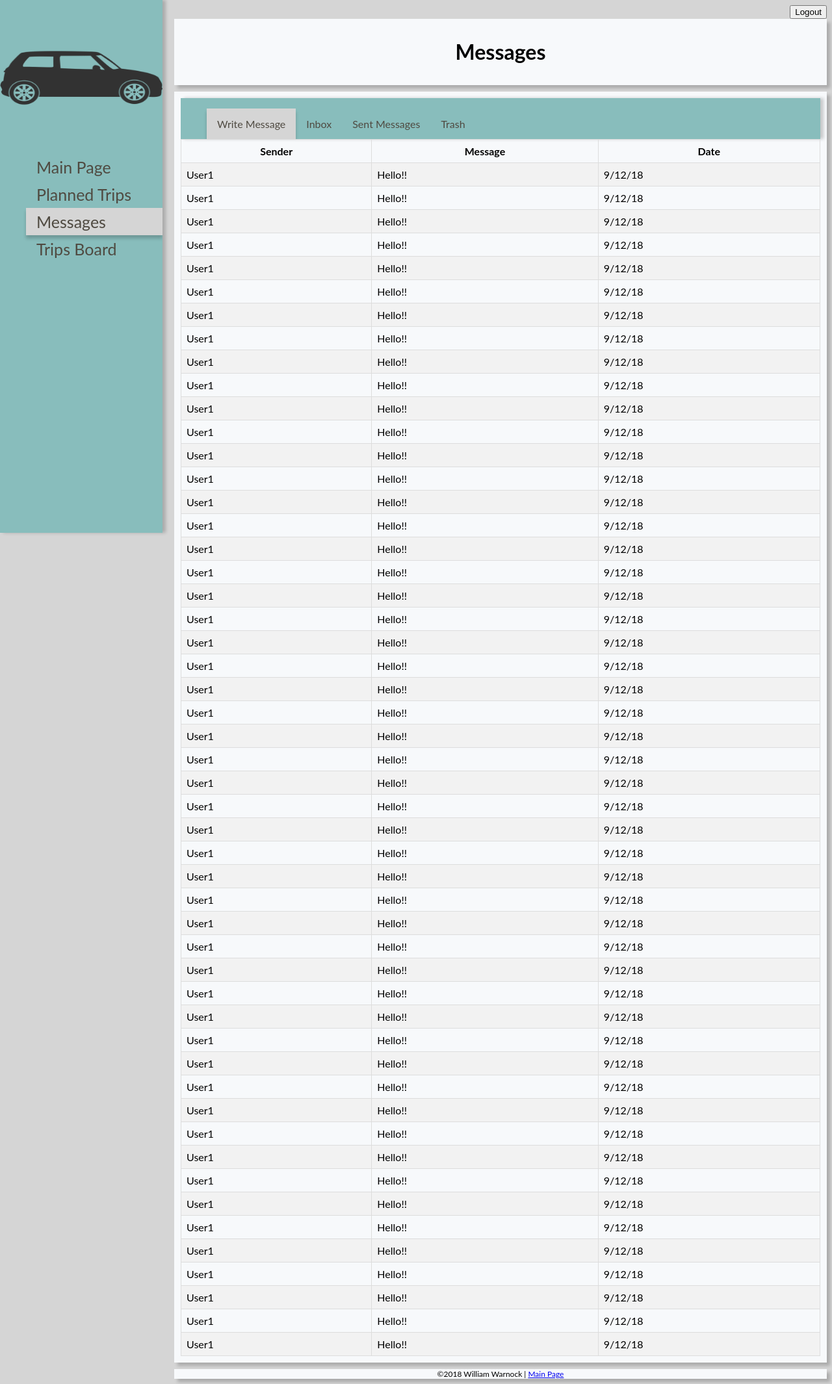
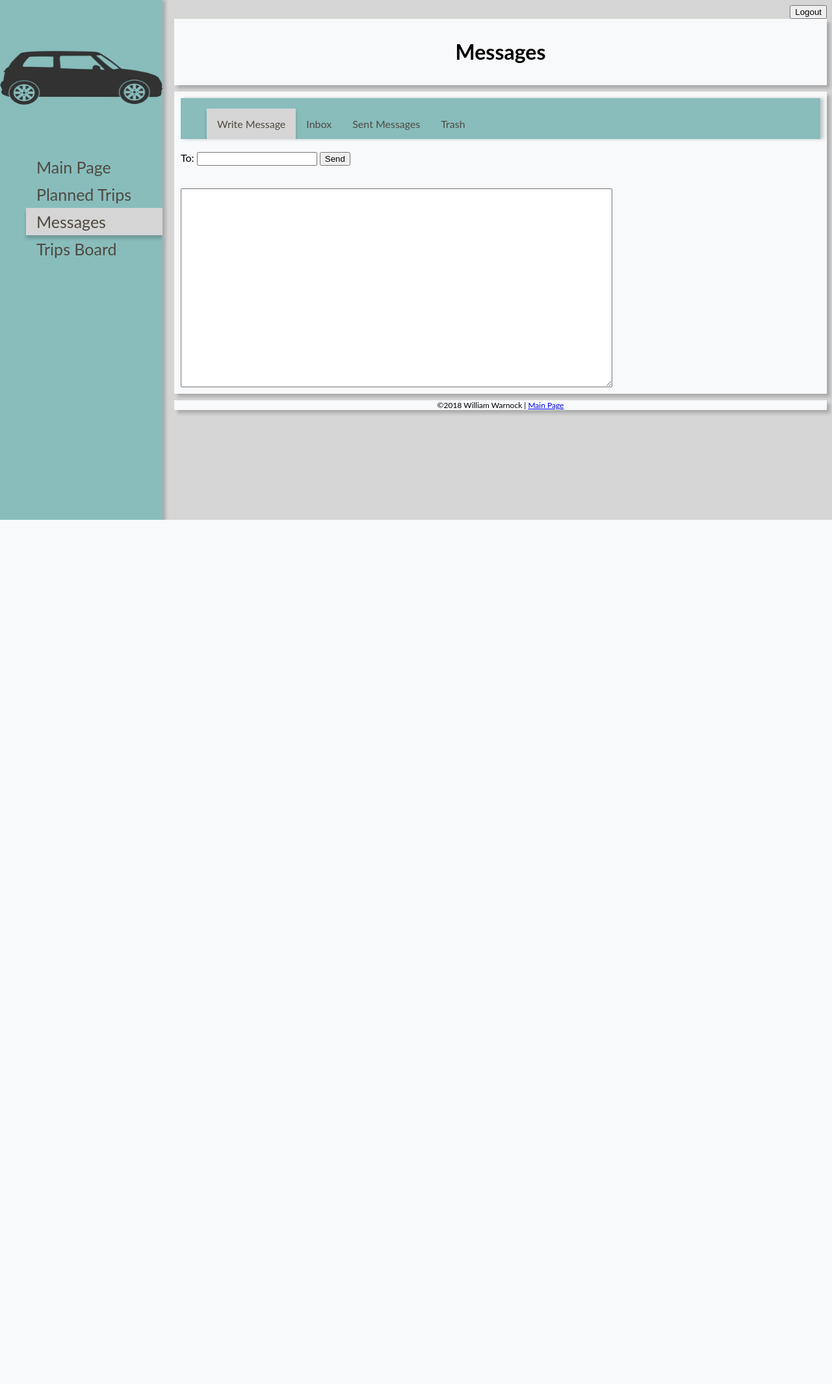
Before and after one commit to williamwarnockBSU/cs401, a PHP site: page /writeMessage.php in a window 1280 px wide. Shown: the whole page at 65% size. After the commit the page ends 800 px from the top, so only its background shows below. Run offline with PHP 8.4, Linux system fonts and the light colour scheme; the visitor is signed in with stand-in values (Sample User, id 1).

Commit message:
You can now send a message to a user

```diff
--- a/writeMessage.php
+++ b/writeMessage.php
@@ -30,27 +30,13 @@
         				<li><a href="trash.php">Trash</a></li>
 					</ul>
 				</div>
-				<table id="messagesTable">
-						<tr>
-							<th>Sender</th>
-							<th>Message</th>
-							<th>Date</th>
-						</tr>
-						<tr>
-							<td>User1</td>
-							<td>Hello!!</td>
-							<td>9/12/18</td>
-						</tr>
-						<?php
-							for ($x = 1; $x <= 50; $x++) {
-								echo "<tr>
-								<td>User1</td>
-								<td>Hello!!</td>
-								<td>9/12/18</td>
-							</tr>";
-							}
-						?>
-				</table>
+				<br>
+				<form method="post" action="writeMessageHandler.php" id="usrform">
+  					To: <input type="text" id="to" name="to">
+  					<input type="submit" value="Send">
+				</form>
+				<br>
+				<textarea rows="20" cols="80" name="message" form="usrform"></textarea>
 			</div>
 			<?php require_once "footer.php"; ?>
 		</div>
```
Also changed, not shown: messagesDAO.php (+17 -0 lines), writeMessageHandler.php (added, +11 -0 lines).
